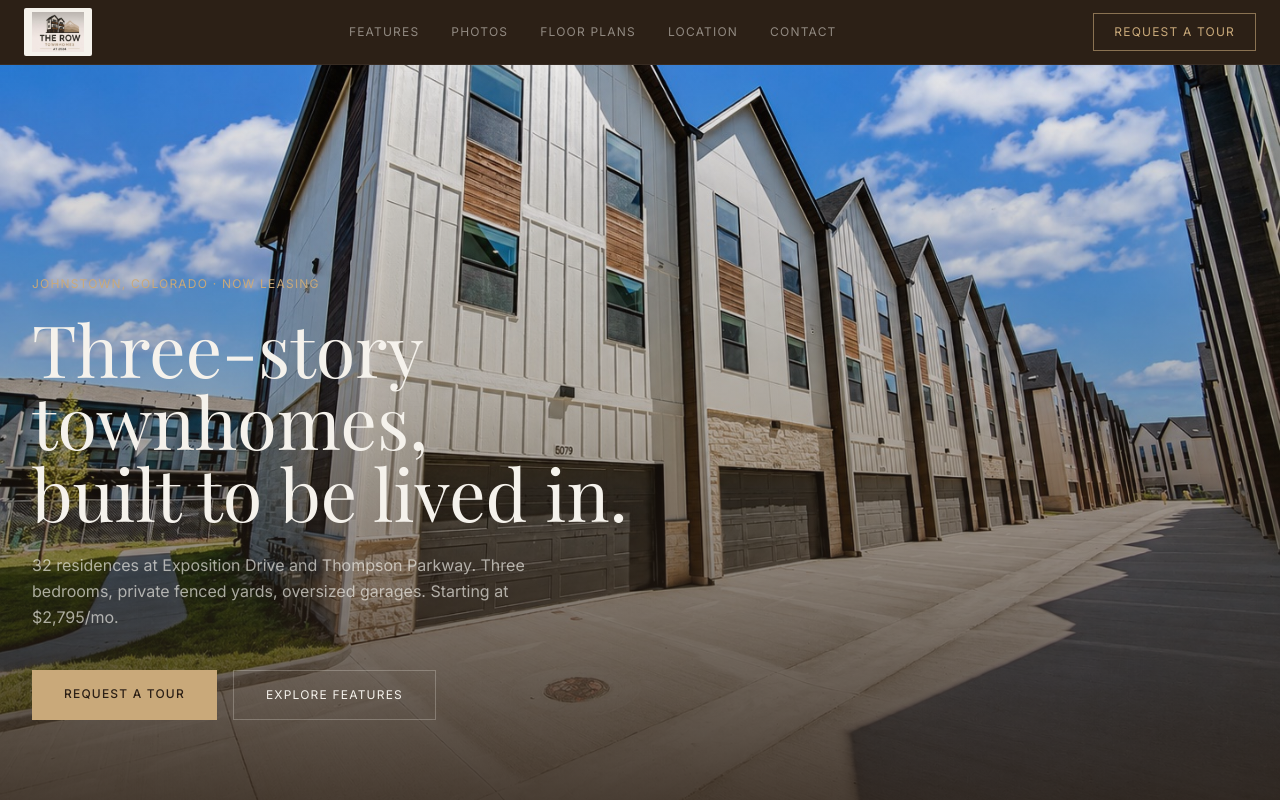
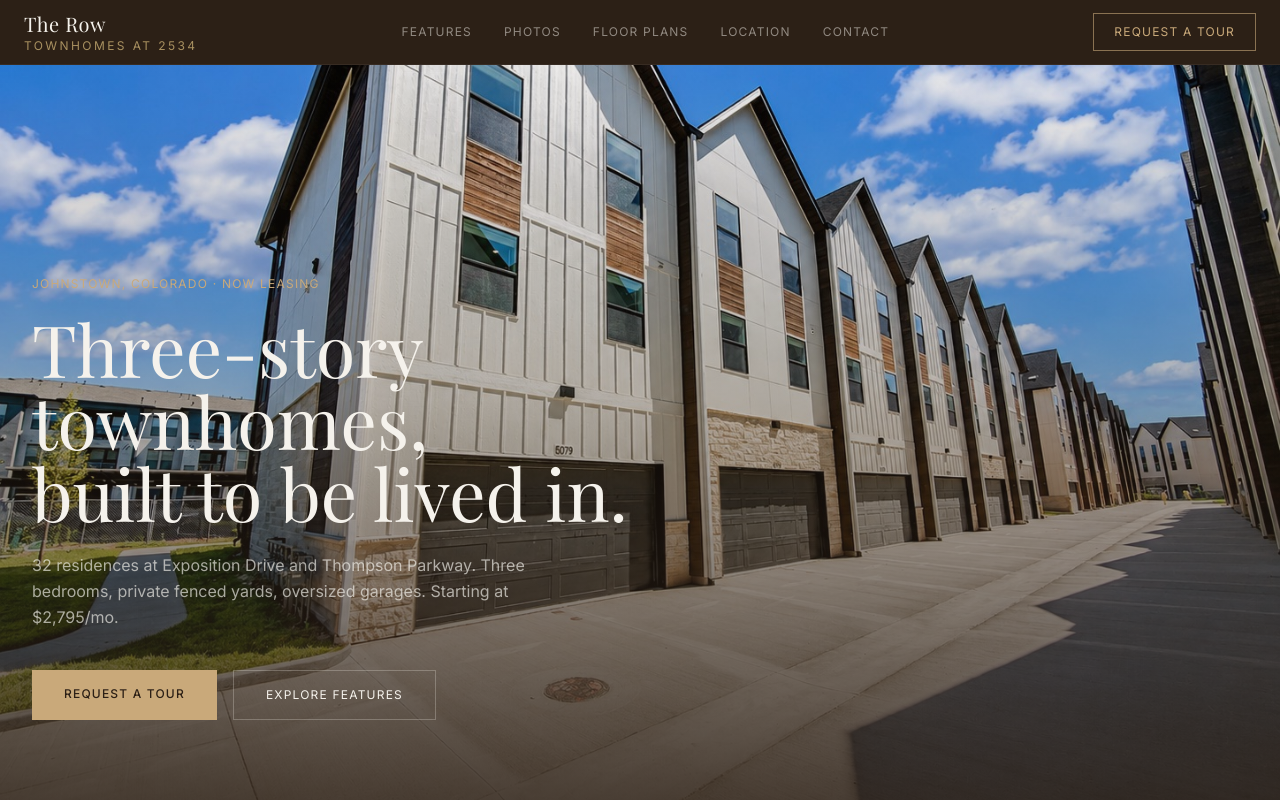
Before and after one commit to Waaberg/row-townhomes, a Next.js app: page / in a window 1280 px wide. Shown: the top 800 px of the page. Built offline with nearby package versions, Linux system fonts and the light colour scheme; a web font is replaced by a local one.

Commit message:
Clean text wordmark in nav, no logo box

```diff
--- a/app/page.tsx
+++ b/app/page.tsx
@@ -369,10 +369,9 @@ export default function Home() {
         <div className="max-w-7xl mx-auto px-6 flex items-center justify-between h-16">
 
           {/* Logo — white bg pill so JPG shows cleanly on dark nav */}
-          <a href="#" className="flex items-center gap-3">
-            <div className="bg-off-white rounded-sm px-2 py-1">
-              <img src="/images/logo.jpg" alt="The Row Townhomes at 2534" style={{ height: '40px', width: 'auto', display: 'block' }} />
-            </div>
+          <a href="#" className="flex flex-col leading-tight">
+            <span className="font-serif text-xl text-off-white tracking-wide">The Row</span>
+            <span className="font-sans text-xs text-taupe tracking-[0.2em] uppercase">Townhomes at 2534</span>
           </a>
 
           <nav className="hidden md:flex items-center gap-8">
@@ -570,11 +569,10 @@ export default function Home() {
       {/* FOOTER */}
       <footer className="bg-brown border-t border-white/5 py-10 px-8">
         <div className="max-w-7xl mx-auto flex flex-col sm:flex-row items-center justify-between gap-6">
-          <div className="flex items-center gap-3">
-            <div className="bg-off-white rounded-sm px-2 py-1">
-              <img src="/images/logo.jpg" alt="The Row at 2534" style={{ height: '36px', width: 'auto', display: 'block' }} />
-            </div>
-            <div className="font-sans text-xs text-off-white/30">Johnstown, CO 80534</div>
+          <div className="flex flex-col leading-tight">
+            <span className="font-serif text-base text-off-white tracking-wide">The Row</span>
+            <span className="font-sans text-xs text-taupe tracking-[0.2em] uppercase">Townhomes at 2534</span>
+            <span className="font-sans text-xs text-off-white/30 mt-1">Johnstown, CO 80534</span>
           </div>
           <div className="flex flex-wrap gap-6 justify-center">
             {navLinks.map((l) => (
```
